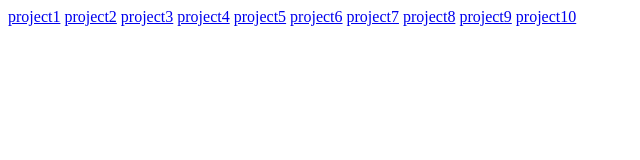
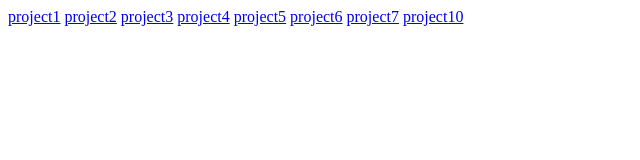
Before and after one commit to chandup018/webdev.github.io, a plain HTML site: page index.html in a window 1280 px wide. Shown: the whole page, without its empty margins (0-640 px from the left). Drawn offline with Linux system fonts and the light colour scheme.

Commit message:
Update i

```diff
--- a/index.html
+++ b/index.html
@@ -13,10 +13,9 @@
     <a href="pro5.html">project5</a>
     <a href="pro6.html">project6</a>
     <a href="event.html">project7</a>
-    <a href="exam.html">project8</a>
-    <a href="vote.html">project9</a>
     <a href="timetable.html">project10</a>
 
 
 </body>
+
 </html>
```
